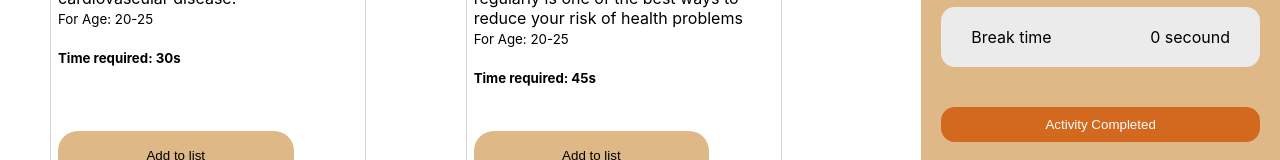
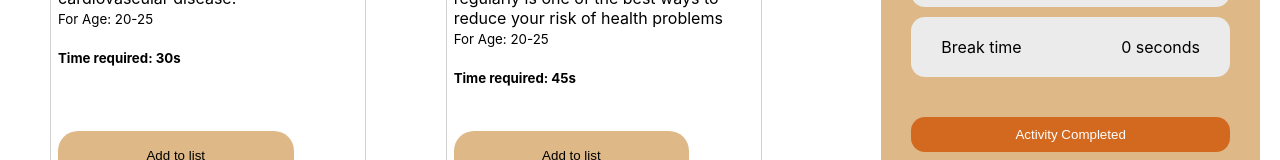
Before and after one commit to ArfanulHoque/daily-burnout, a React (Create React App) app: page / in a window 1280 px wide. Shown: the part 593-753 px from the top of the page. Built offline with nearby package versions, Linux system fonts and the light colour scheme.

Commit message:
exercise time added

```diff
--- a/public/data.json
+++ b/public/data.json
@@ -2,7 +2,7 @@
   {
     "id": "6334b0085e067821ffb06838",
     "description": "Weight lifting with dumbbells lowers your risk of heart attack, stroke, and cardiovascular disease.",
-      "time": "30s",
+    "time": 30,
     "img": "https://static01.nyt.com/images/2018/09/18/well/family/sub18weight/sub18weight-superJumbo.jpg",
     "age": "20-25",
     "name": "Dumbbell"
@@ -10,7 +10,7 @@
   {
     "id": "6334b008a52fb988418390b0",
     "description": "For the body to be healthy and fit, physical activity is required. Cycling regularly is one of the best ways to reduce your risk of health problems",
-      "time": "45s",
+    "time": 45,
     "img": "https://media.istockphoto.com/photos/fitness-machine-at-home-woman-biking-on-indoor-stationary-bike-for-picture-id1221025222?k=20&m=1221025222&s=612x612&w=0&h=ru2sZp8Lgq3AXCCeQ_AEIU2f4S-qklOxgBc3kkWjFt8=",
     "age": "20-25",
     "name": "Cycling"
@@ -18,33 +18,33 @@
   {
     "id": "6334b008407a5bf039792db1",
     "description": "The lat pulldown is a great upper body exercise that builds muscle in the back, shoulders, and arms.",
-      "time": "35s",
+    "time": 35,
     "img": "https://media.istockphoto.com/photos/fitness-muscular-man-with-naked-torso-working-out-in-lat-pulldown-picture-id1289410132?k=20&m=1289410132&s=612x612&w=0&h=7Ft3C4k18UOMUtK0ywqRia0o2bUcz5y_mfX1HMGcTvM=",
-      "age":  "'20-25'",
+    "age": "'20-25'",
     "name": "Pull Down"
   },
   {
     "id": "6334b008ab4a8bf0758ad56b",
     "description": "A pull-up or chin-up forces your body to use and engage pretty much every muscle in your upper body.",
-      "time": "40s",
+    "time": 40,
     "img": "https://img.freepik.com/free-photo/young-powerful-sportsman-training-push-ups-dark-wall_176420-537.jpg?w=2000",
-      "age":  "20-25",
+    "age": "20-25",
     "name": "Push Ups"
   },
   {
     "id": "6334b00810df7dcd6116b3ad",
     "description": "The classic ab exercises, situps, involve lying on your back and lifting up your torso. They strengthen the core-stabilizing abdominal muscles through your body weight",
-      "time": "30s",
+    "time": 30,
     "img": "https://www.foodspring.be/en/magazine/wp-content/uploads/2020/11/Sit-ups-Endposition-%C2%A9Geber86.jpg",
-      "age":  "20-25",
+    "age": "20-25",
     "name": "Sit Ups"
   },
   {
     "id": "6334b00810df7dcd6116b3a9",
     "description": "Running is a great exercise for the heart. Over time, it helps your heart pump more efficiently. Running keeps the arteries elastic so blood flows smoothly.",
-      "time": "35s",
+    "time": 35,
     "img": "https://img.freepik.com/premium-photo/male-athlete-workout-running-exercise-machine-active-sport-training-gym_266732-208.jpg?w=2000",
-      "age":  "20-25",
+    "age": "20-25",
     "name": "Running"
   }
 ]
--- a/src/components/Activities/Activities.js
+++ b/src/components/Activities/Activities.js
@@ -1,25 +1,28 @@
-import React from 'react';
-import './Activities.css'
+import React from "react";
+import "./Activities.css";
 
 const Activities = (props) => {
-    const {exercise, handleAddToCount} = props
-    const {img, name,description, age, time,} = exercise
+  const { exercise, handleAddToCount } = props;
+  const { img, name, description, age, time } = exercise;
 
   return (
-    <div className='activity-cart'>
-            <div className='activity-info'>
+    <div className="activity-cart">
+      <div className="activity-info">
         <img src={img} alt="" />
         <h3>{name}</h3>
         <p>{description}</p>
-           <p><small>For Age: {age}</small></p>
-           <h5>Time required: {time}</h5>
+        <p>
+          <small>For Age: {age}</small>
+        </p>
+        <h5>Time required: {time}s</h5>
       </div>
-        <button onClick={() => handleAddToCount(exercise)} className='btn-add-list'>
+      <button
+        onClick={() => handleAddToCount(exercise)}
+        className="btn-add-list"
+      >
         <p>Add to list</p>
       </button>
     </div>
-
-
   );
 };
 
--- a/src/components/Count/Count.css
+++ b/src/components/Count/Count.css
@@ -1,5 +1,9 @@
-.count-container {
+.dashboard-content {
   background-color: burlywood;
+  position: sticky;
+  top: 0;
+  padding: 10px;
+  margin-right: 20px;
 }
 .dashboard {
   padding: 20px;
--- a/src/components/Count/Count.js
+++ b/src/components/Count/Count.js
@@ -2,9 +2,16 @@ import React from "react";
 import "./Count.css";
 import profile from "../../images/20211007_075745.jpg";
 
-const Count = ({ count }) => {
+const Count = (props) => {
+  const { count } = props;
+
+  let total = 0;
+  for (const exercise of count) {
+    total = total + exercise.time;
+  }
+
   return (
-    <div className="count-content">
+    <div className="dashboard-content">
       <div className="dashboard">
         <div className="user-info">
           <div className="user">
@@ -61,13 +68,13 @@ const Count = ({ count }) => {
             <div className="exercise-time">
               <p>Exercise time</p>
               <p>
-                <span>0</span> secound
+                <span>{total}</span> seconds
               </p>
             </div>
             <div className="break-time">
               <p>Break time</p>
               <p>
-                <span>0</span> secound
+                <span>0</span> seconds
               </p>
             </div>
           </div>
--- a/src/components/Exercise/Exercise.js
+++ b/src/components/Exercise/Exercise.js
@@ -14,7 +14,7 @@ const Exercise = () => {
   }, []);
 
   const handleAddToCount = (exercise) => {
-    console.log(exercise);
+    // console.log(exercise);
     const newCount = [...count, exercise];
     setCount(newCount);
   };
```
Lines whose indentation alone changed are shown as unchanged.
